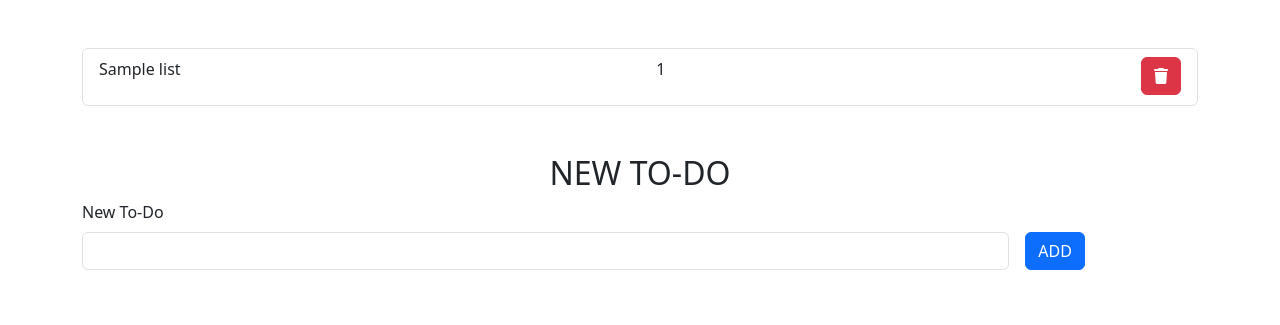
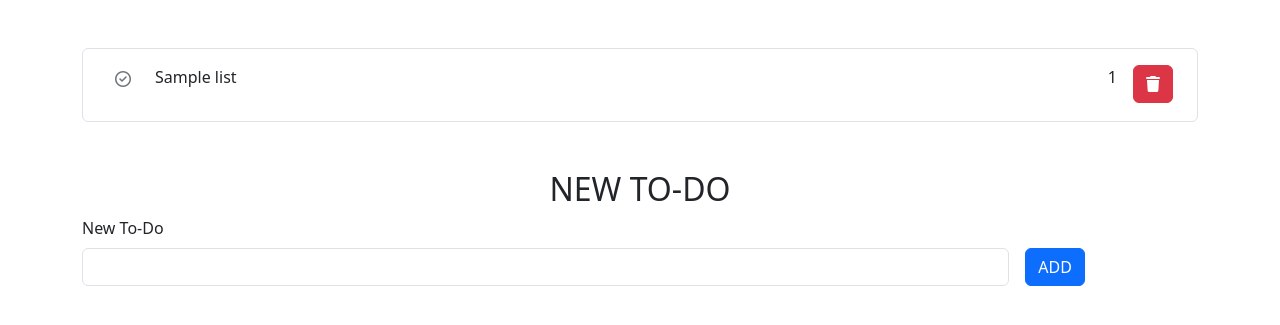
Before and after one commit to FedericoPiazzolla/my-todos, a PHP site: page /index.php in a window 1280 px wide. Shown: the part 56-381 px from the top of the page. Run offline with PHP 8.4, Linux system fonts and the light colour scheme; the visitor is signed in with stand-in values (Sample User, id 1); tables that the repository leaves empty or names only in its code hold one stand-in row (values such as "Sample post").

Commit message:
add: unferline when status change

```diff
--- a/index.php
+++ b/index.php
@@ -54,6 +54,16 @@ if (isset($_POST['delete'])) {
   header("Location: index.php?deleteToDo=success");
 };
 
+// query per cambiare status alla li del to do
+if (isset($_POST['toggle_todo'])) {
+  $todoID = $_POST['toggle_todo'];
+
+  // aggiorno lo status
+  $query_status = "UPDATE todo_list SET status = NOT status WHERE id = $todoID";
+  $connection->query($query_status);
+  header("Location: index.php");
+};
+
 $connection->close();
 
 ?>
@@ -87,10 +97,14 @@ $connection->close();
         <ul class="list-group">
           <?php while ($row = $results->fetch_assoc()) { ?>
 
-            <li class="list-group-item d-flex justify-content-between">
-              <p><?php echo $row['nome_todo'] ?></p>
-              <p><?php echo $row['user_id'] ?></p>
-              <form action="index.php" method="POST">
+            <li class="list-group-item d-flex">
+              <form action="index.php" method="POST" class="p-1">
+                <input type="hidden" name="toggle_todo" value="<?php echo $row['id']; ?>">
+                <button type="submit" class="btn btn-outline-secondary border-0"><i class="fa-regular fa-circle-check"></i></button>
+              </form>
+              <p class="p-2 flex-grow-1 <?php if ($row['status'] == 1) { echo "text-decoration-line-through"; } ?>"><?php echo $row['nome_todo'] ?></p>
+              <p class="p-2"><?php echo $row['user_id'] ?></p>
+              <form action="index.php" method="POST" class="p-2">
                 <input type="hidden" type="text" value="<?php echo $row['id'] ?>" name="delete">
                 <button type="submit" class="btn btn-danger"><i class="fa-solid fa-trash"></i></button>
               </form>
```
